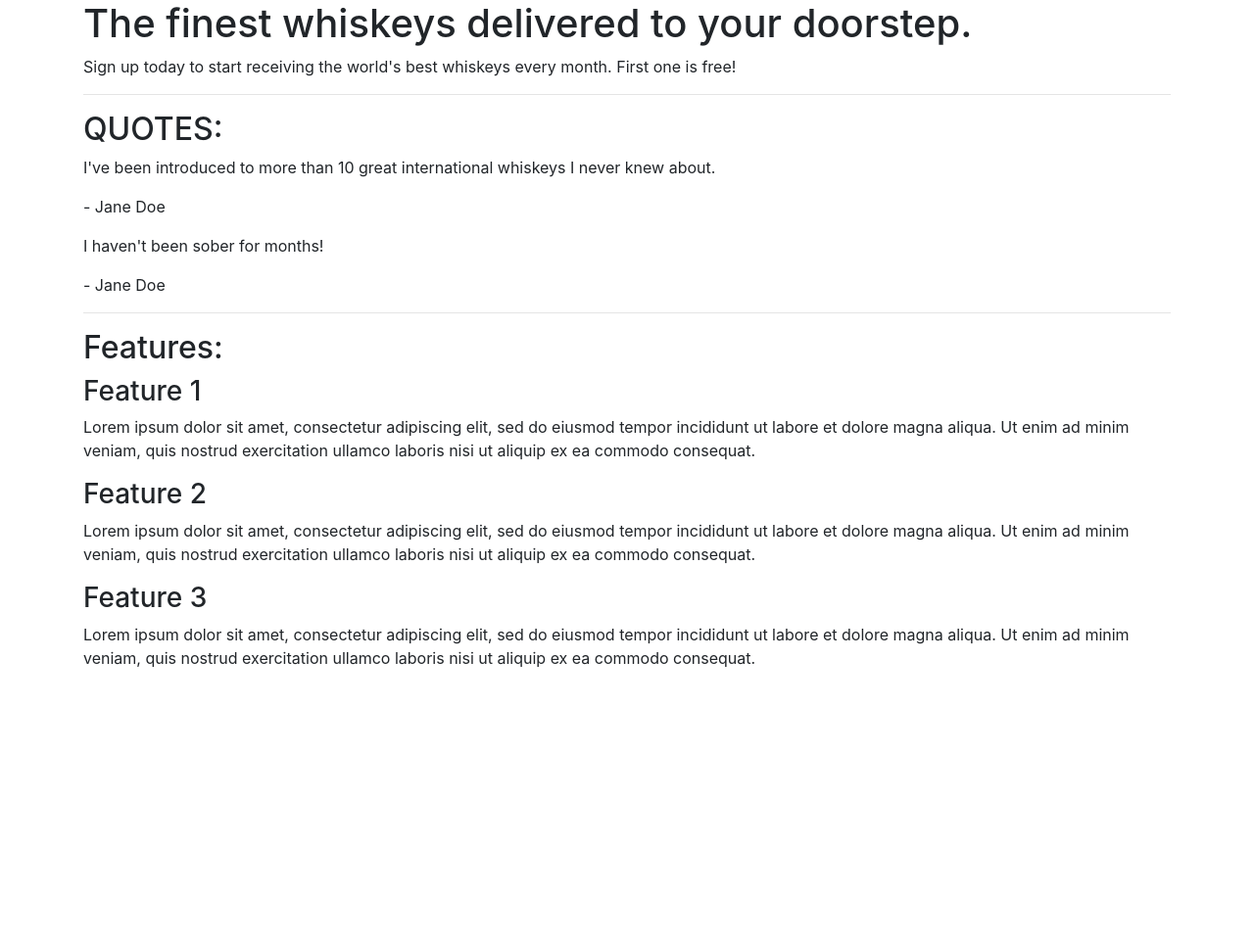
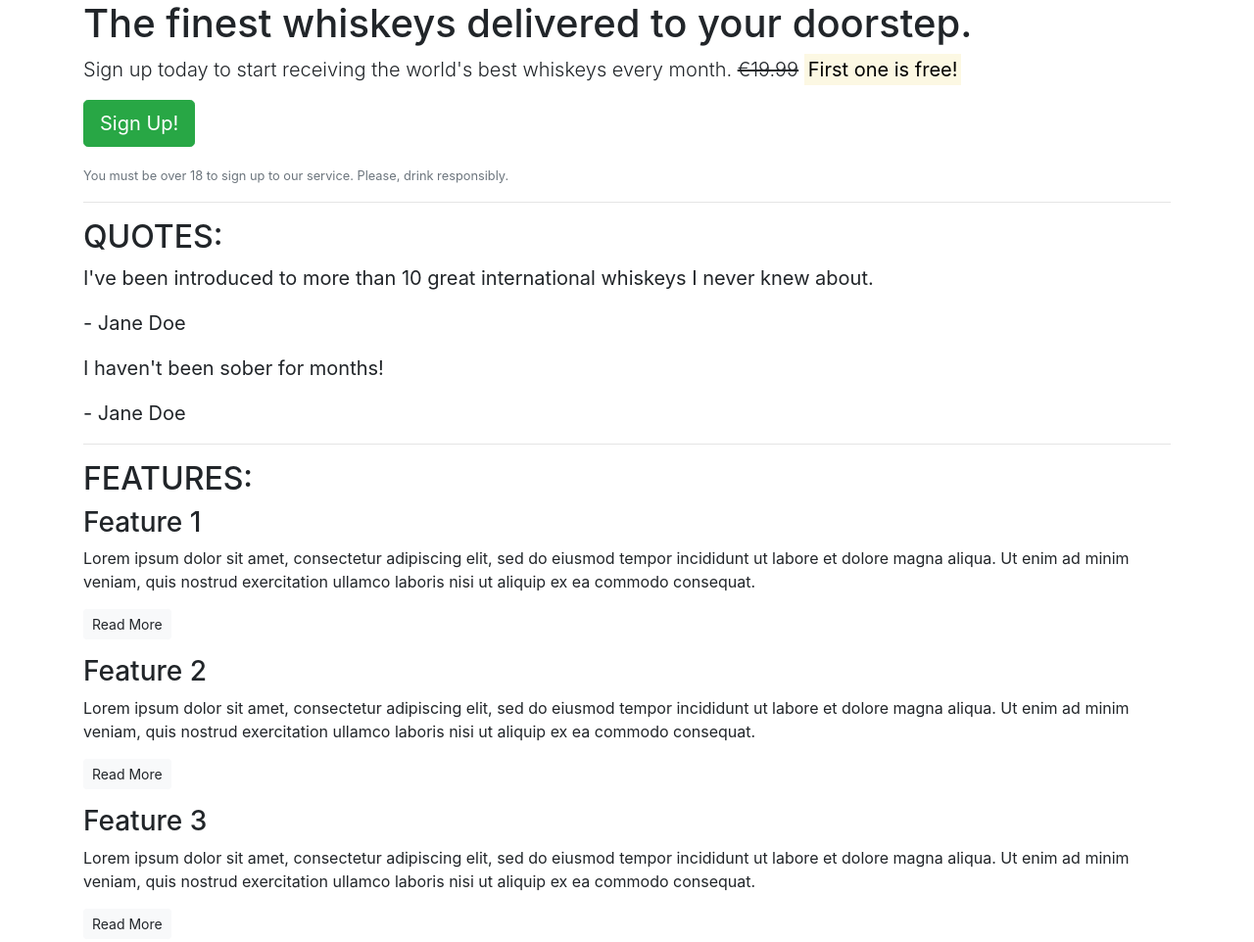
Before and after one commit to Abitagz/My-first-Bootstrap, a plain HTML site: page index.html in a window 1280 px wide. Shown: the whole page at 98% size. Before the commit the page ends 800 px from the top, so only its background shows below. Drawn offline with nearby package versions, Linux system fonts and the light colour scheme.

Commit message:
style to sign up button and more button to features section

```diff
--- a/index.html
+++ b/index.html
@@ -18,7 +18,11 @@
     <!-- Callout -->
     <section class="callout">
         <h1>The finest whiskeys delivered to your doorstep.</h1>
-        <p>Sign up today to start receiving the world's best whiskeys every month. First one is free!</p>
+        <p class="lead">Sign up today to start receiving the world's best whiskeys every month.
+        <s>€19.99</s> <strong><mark>First one is free!</mark></strong></p>
+        <p><button class="btn btn-success btn-lg">Sign Up!</button></p>
+        <p class="text-muted"><small>You must be over 18 to sign up to our service.
+            Please, drink responsibly.</small></p>
     </section>
     <!-- /.callout -->
     <hr>
@@ -26,32 +30,37 @@
     <!-- Quotes -->
     <section class="quotes">
         <h2 class="text-uppercase">Quotes:</h2>
-        <div class="quote">
+        <blockquote class="blockquote">
             <p>I've been introduced to more than 10 great international whiskeys I never knew about.</p>
             <p>- Jane Doe</p>
-        </div>
-        <div class="quote">
+        </blockquote>
+        <blockquote class="blockquote">
             <p>I haven't been sober for months!</p>
             <p>- Jane Doe</p>
-        </div>
+        </blockquote>
     </section>
     <!-- /.quotes -->
     <hr>
 
     <!-- Features -->
     <section class="features">
-        <h2>Features:</h2>
+        <h2 class="text-uppercase">Features:</h2>
         <div class="feature">
             <h3>Feature 1</h3>
-            <p>Lorem ipsum dolor sit amet, consectetur adipiscing elit, sed do eiusmod tempor incididunt ut labore et dolore magna aliqua. Ut enim ad minim veniam, quis nostrud exercitation ullamco laboris nisi ut aliquip ex ea commodo consequat.</p>
+            <p>Lorem ipsum dolor sit amet, consectetur adipiscing elit,
+                sed do eiusmod tempor incididunt ut labore et dolore magna aliqua.
+                Ut enim ad minim veniam, quis nostrud exercitation ullamco laboris nisi ut aliquip ex ea commodo consequat.</p>
+            <p><a class="btn btn-sm btn-light" href="">Read More</a></p>
         </div>
         <div class="feature">
             <h3>Feature 2</h3>
             <p>Lorem ipsum dolor sit amet, consectetur adipiscing elit, sed do eiusmod tempor incididunt ut labore et dolore magna aliqua. Ut enim ad minim veniam, quis nostrud exercitation ullamco laboris nisi ut aliquip ex ea commodo consequat.</p>
+            <p><a class="btn btn-sm btn-light" href="">Read More</a></p>
         </div>
         <div class="feature">
             <h3>Feature 3</h3>
             <p>Lorem ipsum dolor sit amet, consectetur adipiscing elit, sed do eiusmod tempor incididunt ut labore et dolore magna aliqua. Ut enim ad minim veniam, quis nostrud exercitation ullamco laboris nisi ut aliquip ex ea commodo consequat.</p>
+            <p><a class="btn btn-sm btn-light" href="">Read More</a></p>
         </div>
     </section>
     <!-- /.features -->
```
